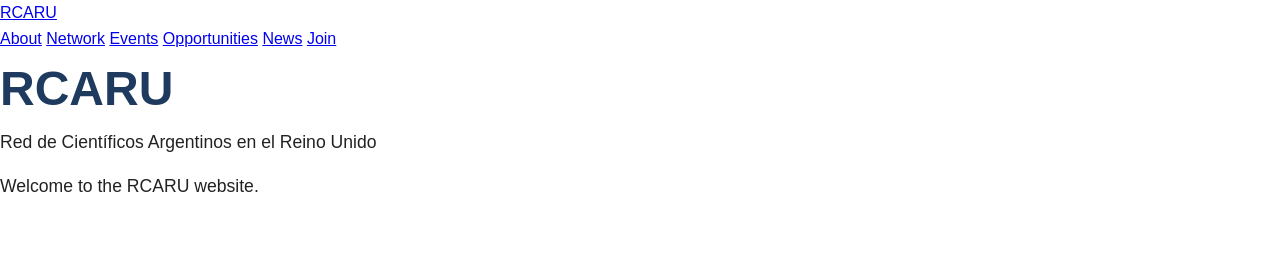
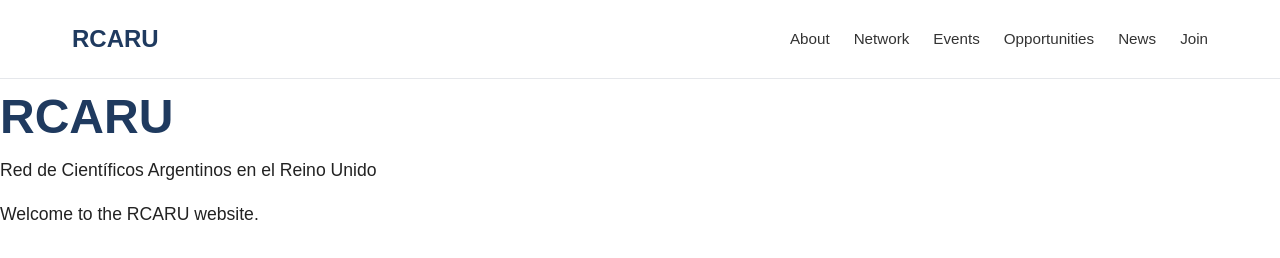
Before and after one commit to federicofassetta/RCARU-website, a plain HTML site: page index.html in a window 1280 px wide. Drawn offline with Linux system fonts and the light colour scheme.

Commit message:
Update style.css

```diff
--- a/style.css
+++ b/style.css
@@ -36,3 +36,43 @@
     font-size: 1.1rem;
     margin-bottom: 1rem;
 }
+/* =========================
+   Navigation
+   ========================= */
+
+header {
+    background-color: #ffffff;
+    border-bottom: 1px solid #e5e7eb;
+}
+
+nav {
+    max-width: 1200px;
+    margin: 0 auto;
+    padding: 1.25rem 2rem;
+
+    display: flex;
+    align-items: center;
+    justify-content: space-between;
+}
+
+.logo {
+    font-size: 1.5rem;
+    font-weight: bold;
+    color: #1f3a5f;
+    text-decoration: none;
+}
+
+.nav-links {
+    display: flex;
+    gap: 1.5rem;
+}
+
+.nav-links a {
+    color: #333333;
+    text-decoration: none;
+    font-size: 0.95rem;
+}
+
+.nav-links a:hover {
+    color: #1f3a5f;
+}
```
